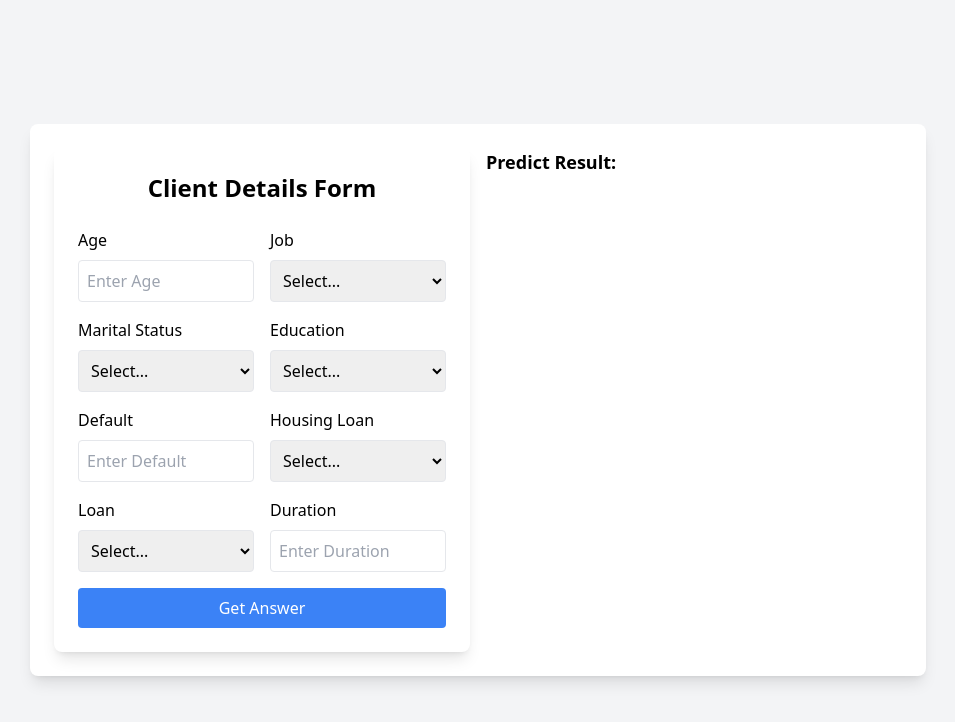
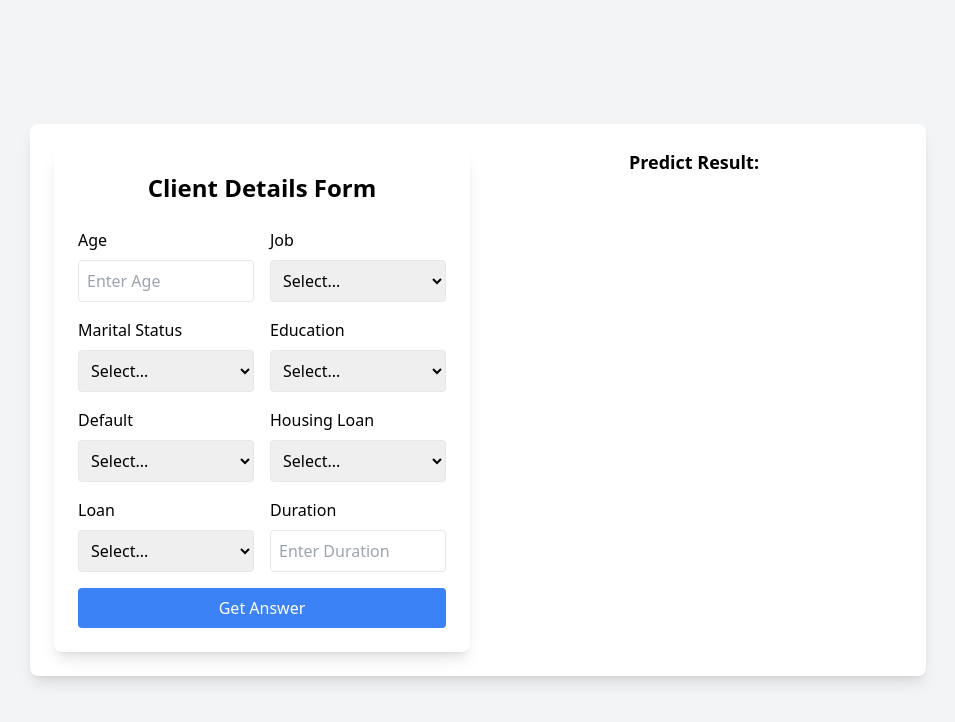
Before and after one commit to dinildamsith/bank-rep, a Flask app: page / in a window 1280 px wide. Shown: the top 722 px of the page, without its empty margins (162-1117 px from the left). Run offline with Flask 3, Linux system fonts and the light colour scheme; parts of the project's set-up code (start-up, migrations or seed data) failed here and were passed over; some libraries are stand-ins or nearby versions.

Commit message:
change apply

```diff
--- a/templates/clientDetailsFillForm.html
+++ b/templates/clientDetailsFillForm.html
@@ -7,13 +7,15 @@
     <script src="https://cdn.tailwindcss.com"></script>
 </head>
 <body class="flex items-center justify-center min-h-screen bg-gray-100">
-    <div class="bg-white p-6 rounded-lg shadow-lg w-full max-w-4xl grid grid-cols-2 gap-4">
-        <form class="bg-white p-6 rounded-lg shadow-lg" action="/predict" method="POST">
+
+
+    <div class="bg-white p-6 rounded-lg shadow-lg w-full max-w-4xl flex flex-col md:grid md:grid-cols-2 gap-4">
+        <form class="bg-white p-6 rounded-lg shadow-lg w-full" action="/predict" method="POST">
             <h2 class="text-2xl font-bold mb-6 text-center">Client Details Form</h2>
-            <div class="grid grid-cols-2 gap-4">
+            <div class="grid grid-cols-1 md:grid-cols-2 gap-4">
                 <div>
                     <label class="block mb-2">Age</label>
-                    <input type="number" id="age"  class="w-full p-2 border rounded" placeholder="Enter Age" required>
+                    <input type="number" id="age" class="w-full p-2 border rounded" placeholder="Enter Age" required>
                 </div>
                 <div>
                     <label class="block mb-2">Job</label>
@@ -52,7 +54,11 @@
                 </div>
                 <div>
                     <label class="block mb-2">Default</label>
-                    <input type="text" id="default" class="w-full p-2 border rounded" placeholder="Enter Default">
+                    <select id="default" class="w-full p-2 border rounded">
+                        <option selected disabled>Select...</option>
+                        <option value="0">yes</option>
+                        <option value="1">no</option>
+                    </select>
                 </div>
                 <div>
                     <label class="block mb-2">Housing Loan</label>
@@ -75,11 +81,14 @@
                     <input type="number" id="duration" class="w-full p-2 border rounded" placeholder="Enter Duration" required>
                 </div>
             </div>
-            <button type="button" id='getPredictBtn' class="w-full bg-blue-500 text-white py-2 rounded mt-4">Get Answer</button>
+            <button type="button" id="getPredictBtn" class="w-full bg-blue-500 text-white py-2 rounded mt-4">Get Answer</button>
         </form>
-        <p id="predictionResult" class="text-lg font-semibold">Predict Result: </p>
+
+        <!-- Prediction Result (Will be displayed below the form on mobile) -->
+        <p id="predictionResult" class="text-lg font-semibold order-2 md:order-none text-center mt-4 md:mt-0">
+            Predict Result:
+        </p>
     </div>
-
 
 
 
```
